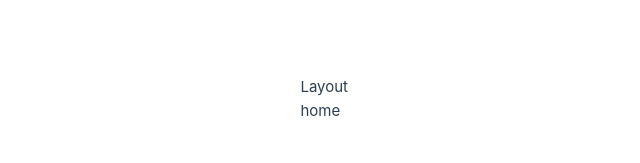
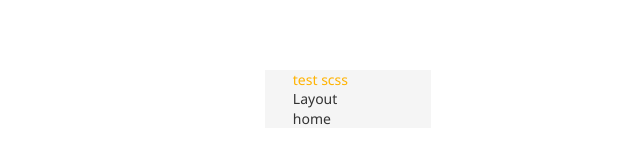
Before and after one commit to 17810286827/rabbit, a Vue app: page / in a window 1280 px wide. Shown: the part 301-464 px from the top of the page, without its empty margins (292-932 px from the left). Built offline with nearby package versions, Linux system fonts and the light colour scheme.

Commit message:
scss自动导入

```diff
--- a/src/App.vue
+++ b/src/App.vue
@@ -6,15 +6,21 @@
 
 <template>
   <!-- 一级路由出口 -->
-  <router-view></router-view>
+  <div>
+    <div class="test">test scss</div>
+    <router-view></router-view>
+  </div>
 </template>
 
-<style scoped>
+<style scoped lang="scss">
   header {
     line-height: 1.5;
     max-height: 100vh;
   }
 
+  .test {
+    color: $warnColor;
+  }
   .logo {
     display: block;
     margin: 0 auto 2rem;
--- a/src/main.js
+++ b/src/main.js
@@ -6,6 +6,8 @@
 import App from './App.vue'
 import router from './router'
 
+import '@/styles/common.scss'
+
 const app = createApp(App)
 
 app.use(createPinia)
--- /dev/null
+++ b/src/styles/common.scss
@@ -0,0 +1,104 @@
+// 重置样式
+* {
+  box-sizing: border-box;
+}
+
+html {
+  height: 100%;
+  font-size: 14px;
+}
+body {
+  height: 100%;
+  color: #333;
+  min-width: 1240px;
+  font: 1em/1.4 'Microsoft Yahei', 'PingFang SC', 'Avenir', 'Segoe UI',
+    'Hiragino Sans GB', 'STHeiti', 'Microsoft Sans Serif', 'WenQuanYi Micro Hei',
+    sans-serif;
+}
+body,
+ul,
+h1,
+h3,
+h4,
+p,
+dl,
+dd {
+  padding: 0;
+  margin: 0;
+}
+a {
+  text-decoration: none;
+  color: #333;
+  outline: none;
+}
+i {
+  font-style: normal;
+}
+input[type='text'],
+input[type='search'],
+input[type='password'],
+input[type='checkbox'] {
+  padding: 0;
+  outline: none;
+  border: none;
+  -webkit-appearance: none;
+  &::placeholder {
+    color: #ccc;
+  }
+}
+img {
+  max-width: 100%;
+  max-height: 100%;
+  vertical-align: middle;
+  background: #ebebeb url('@/assets/images/200.png') no-repeat center / contain;
+}
+ul {
+  list-style: none;
+}
+
+#app {
+  background: #f5f5f5;
+  user-select: none;
+}
+
+.container {
+  width: 1240px;
+  margin: 0 auto;
+  position: relative;
+}
+.ellipsis {
+  white-space: nowrap;
+  text-overflow: ellipsis;
+  overflow: hidden;
+}
+
+.ellipsis-2 {
+  word-break: break-all;
+  text-overflow: ellipsis;
+  display: -webkit-box;
+  -webkit-box-orient: vertical;
+  -webkit-line-clamp: 2;
+  overflow: hidden;
+}
+
+.fl {
+  float: left;
+}
+
+.fr {
+  float: right;
+}
+
+.clearfix:after {
+  content: '.';
+  display: block;
+  visibility: hidden;
+  height: 0;
+  line-height: 0;
+  clear: both;
+}
+
+// reset element
+.el-breadcrumb__inner.is-link {
+  font-weight: 400 !important;
+}
```
